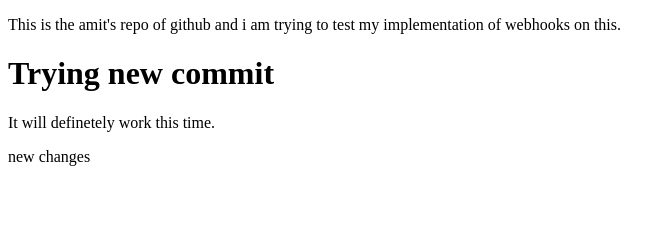
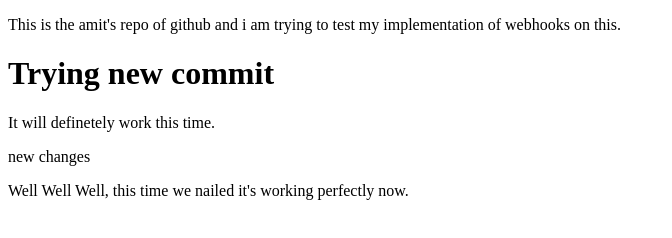
Before and after one commit to amitpal200918-code/internship-week-1-7018, a plain HTML site: page index.html in a window 1280 px wide. Shown: the whole page, without its empty margins (0-672 px from the left). Drawn offline with Linux system fonts and the light colour scheme.

Commit message:
nailed it

```diff
--- a/index.html
+++ b/index.html
@@ -14,5 +14,7 @@
 
     <p>It will definetely work this time.</p>
     <p>new changes</p>
+
+    <p>Well Well Well, this time we nailed it's working perfectly now.</p>
 </body>
 </html>
```
